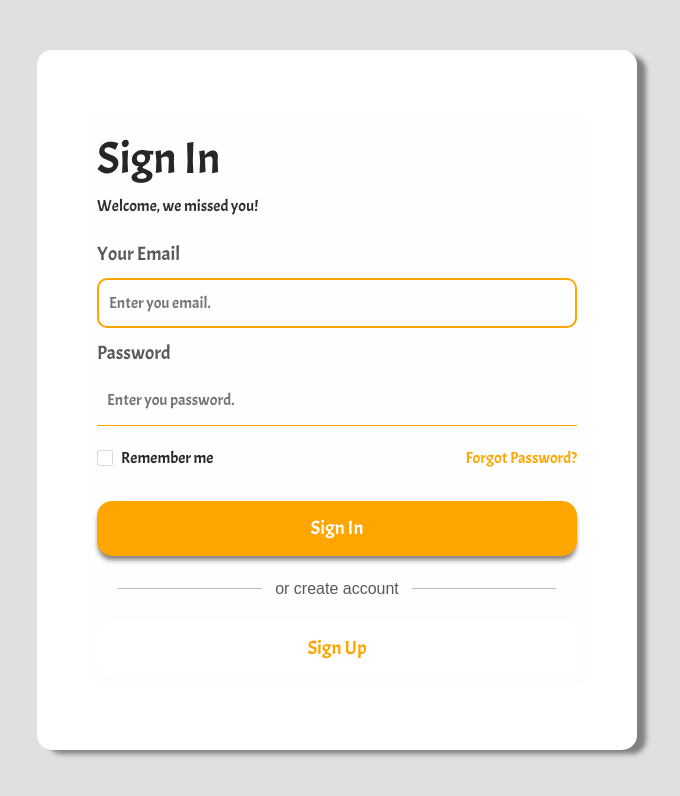
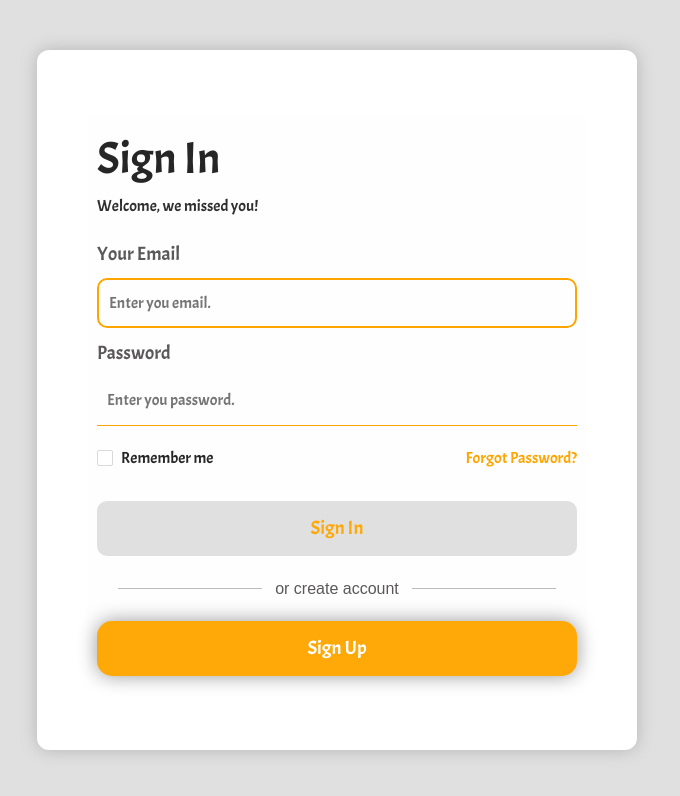
Before and after one commit to karleoncristophe/form, a React (Create React App) app in the folder client/: page / in a window 1280 px wide. Shown: the top 796 px of the page, without its empty margins (303-983 px from the left). Built offline with nearby package versions, Linux system fonts and the light colour scheme.

Commit message:
new ui added

```diff
--- a/client/src/pages/CreateAccount.jsx
+++ b/client/src/pages/CreateAccount.jsx
@@ -12,19 +12,18 @@ const Container = styled.div`
    justify-content: center;
    width: 100vw;
    height: 100vh;
-   background: #e0e0e0;
    background-size: cover;
 `;
 
-const SignInContent = styled.div`
+const SignUpContent = styled.div`
    display: flex;
    align-items: center;
    justify-content: center;
    width: 600px;
    height: 600px;
-   border-radius: 15px;
-   background: white;
-   box-shadow: 10px 5px 5px -1px gray;
+   border-radius: 12px;
+   background: #ffffff;
+   box-shadow: 0 0 1.2em #b4b4b4;
 `;
 
 const CreateAccountContent = styled.form`
@@ -32,7 +31,6 @@ const CreateAccountContent = styled.form`
    font-family: 'Acme', sans-serif;
    padding: 10px;
    flex-direction: column;
-   background: #faebeb16;
    width: 500px;
    border-radius: 10px;
 `;
@@ -81,19 +79,20 @@ const Input = styled.input`
 
 const GoToHome = styled.button`
    border: none;
+   border: none;
    height: 55px;
    width: 100%;
    border-radius: 15px;
-   margin-top: 30px;
-   background: #ffa500;
+   margin-top: 20px;
+   background: #ffa908;
    font-size: 1.2rem;
-   box-shadow: 0px 5px 5px -1px gray;
-   color: #ffff;
-
+   color: #ffffff;
+   box-shadow: 0 0 1em #9c9c9c;
    &&:hover {
+      background: #dd9510;
+      transform: translateY(-3px);
       transition: 1s;
-      transform: translateY(-3px);
-      background: #bb7e0c;
+      color: #ffffff;
    }
 `;
 
@@ -136,7 +135,7 @@ const CrateAccount = () => {
 
    return (
       <Container>
-         <SignInContent>
+         <SignUpContent>
             {loading ? (
                <Lottie options={defaultLocation} height={200} width={200} />
             ) : (
@@ -158,6 +157,8 @@ const CrateAccount = () => {
                   />
                   <TextInput>Password</TextInput>
                   <Input
+                     name="password"
+                     autoComplete="on"
                      type="password"
                      placeholder="Type a password."
                      value={password}
@@ -169,7 +170,7 @@ const CrateAccount = () => {
                   </Link>
                </CreateAccountContent>
             )}
-         </SignInContent>
+         </SignUpContent>
       </Container>
    );
 };
--- a/client/src/pages/LogIn.jsx
+++ b/client/src/pages/LogIn.jsx
@@ -10,7 +10,6 @@ const Conteiner = styled.div`
    justify-content: center;
    width: 100vw;
    height: 100vh;
-   background: #e0e0e0;
    background-size: cover;
 `;
 
@@ -20,9 +19,9 @@ const SignInContent = styled.div`
    justify-content: center;
    width: 600px;
    height: 700px;
-   border-radius: 15px;
-   background: white;
-   box-shadow: 10px 5px 5px -1px gray;
+   border-radius: 12px;
+   background: #ffffff;
+   box-shadow: 0 0 1.2em #b4b4b4;
 `;
 
 const GetStartedContent = styled.form`
@@ -81,17 +80,18 @@ const SignIn = styled.button`
    border: none;
    height: 55px;
    width: 100%;
-   border-radius: 15px;
+   border-radius: 10px;
    margin-top: 30px;
-   background: #ffa500;
+   background: #e0e0e0;
    font-size: 1.2rem;
-   box-shadow: 0px 5px 5px -1px gray;
-   color: #ffff;
+   color: #ffa908;
 
    &&:hover {
       transition: 1s;
       transform: translateY(-3px);
-      background: #bb7e0c;
+      color: #ffffff;
+      box-shadow: 0 0 1em #b6b6b6;
+      background: #ffa908;
    }
 `;
 
@@ -101,15 +101,15 @@ const SignUp = styled.button`
    width: 100%;
    border-radius: 15px;
    margin-top: 20px;
-   background: #ffffff;
+   background: #ffa908;
+   box-shadow: 0 0 1em #9c9c9c;
    font-size: 1.2rem;
-   color: #ffa500;
+   color: #ffffff;
 
    &&:hover {
-      background: #ffa500;
+      background: #dd9510;
       transform: translateY(-3px);
       transition: 1s;
-      box-shadow: 0px 5px 5px -1px gray;
       color: #ffffff;
    }
 `;
@@ -197,6 +197,8 @@ const LogIn = () => {
                <TextInput>Password</TextInput>
                <Input
                   type="password"
+                  name="password"
+                  autoComplete="on"
                   placeholder="Enter you password."
                   value={password}
                   onChange={e => setPassword(e.target.value)}
--- a/client/src/routes/Router.jsx
+++ b/client/src/routes/Router.jsx
@@ -5,7 +5,7 @@ import HomePage from '../pages/HomePage';
 import styled from 'styled-components';
 
 const Container = styled.div`
-   background: #2c2c2c;
+   background: #e0e0e0;
    height: 100vh;
    width: 100vw;
    overflow: visible;
```
